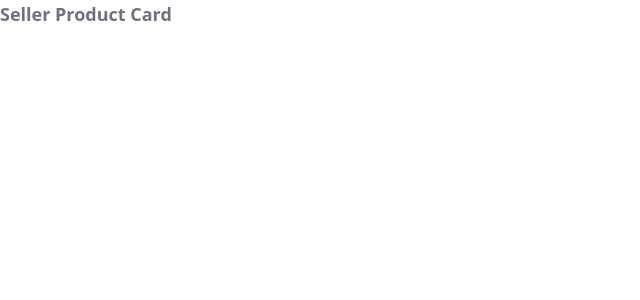
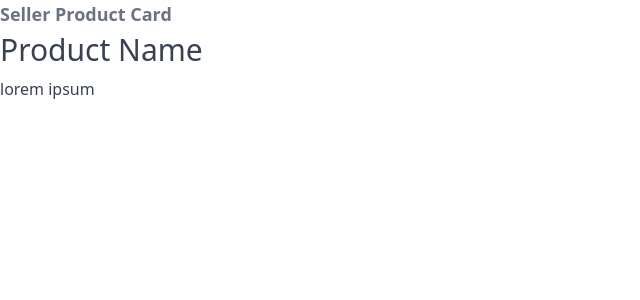
Before and after one commit to Marcus401/SupplyHub, a React (Vite) app in the folder supplyhub.client/: page /design in a window 1280 px wide. Shown: the top 300 px of the page, without its empty margins (0-640 px from the left). Built offline with nearby package versions, Linux system fonts and the light colour scheme.

Commit message:
added seller edit product form

```diff
--- a/supplyhub.client/src/Components/Routes/Routes.tsx
+++ b/supplyhub.client/src/Components/Routes/Routes.tsx
@@ -46,6 +46,7 @@ Webpages
 /profile/user/edit
 /seller/products
 /seller/products/add
+/seller/edit/:product_id
 /seller/inventory
 /settings
 /seller/advertising
@@ -96,6 +97,7 @@ export const router = createBrowserRouter([
                 children: [
                     {path: "products/list", element: <SellerProductCardList/>,},
                     {path: "products/add", element: <SellerAddProductForm/>},
+                    {path: "edit/:product_id", element: <SellerAddProductForm/>},
                     {path: "inventory", element: <SellerInventoryTable/>},
                     {path: "reviews", element: <SellerReviewsList/>},
                     {
--- /dev/null
+++ b/supplyhub.client/src/Components/SellerPagesComponents/SellerEditProductForm/SellerEditProductForm.tsx
@@ -0,0 +1,15 @@
+import React, {useEffect} from 'react'
+
+type Props = {};
+
+const SellerEditProductForm = (props: Props) => {
+    useEffect(() => {
+        document.title = "Edit Product";
+    }, []);
+
+    return (
+        <div>SellerEditProductForm</div>
+    );
+};
+
+export default SellerEditProductForm;
--- a/supplyhub.client/src/Components/SellerPagesComponents/SellerProductCard/SellerProductCard.tsx
+++ b/supplyhub.client/src/Components/SellerPagesComponents/SellerProductCard/SellerProductCard.tsx
@@ -6,7 +6,11 @@ const SellerProductCard = (props: Props) => {
     return (
         <div
             className="">
+                <h3 className="">Product Name</h3>
+                <p className="">lorem ipsum</p>
+                <button>
 
+                </button>
         </div>
     );
 };
```
